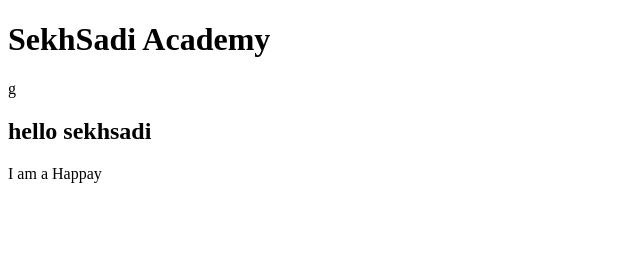
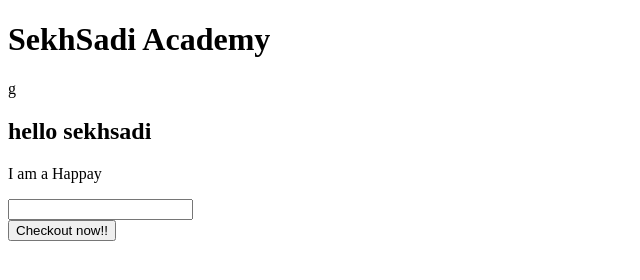
Before and after one commit to developerSadi/fast-website, a plain HTML site: page index.html in a window 1280 px wide. Shown: the whole page, without its empty margins (0-640 px from the left). Drawn offline with Linux system fonts and the light colour scheme.

Commit message:
checkout box add

```diff
--- a/index.html
+++ b/index.html
@@ -10,5 +10,8 @@
     <h1>SekhSadi Academy</h1>g
     <h2>hello sekhsadi</h2>
     <P>I am a Happay</P>
+    <input type="text">
+    <br>
+    <button>Checkout now!!</button>
 </body>
 </html>
```
